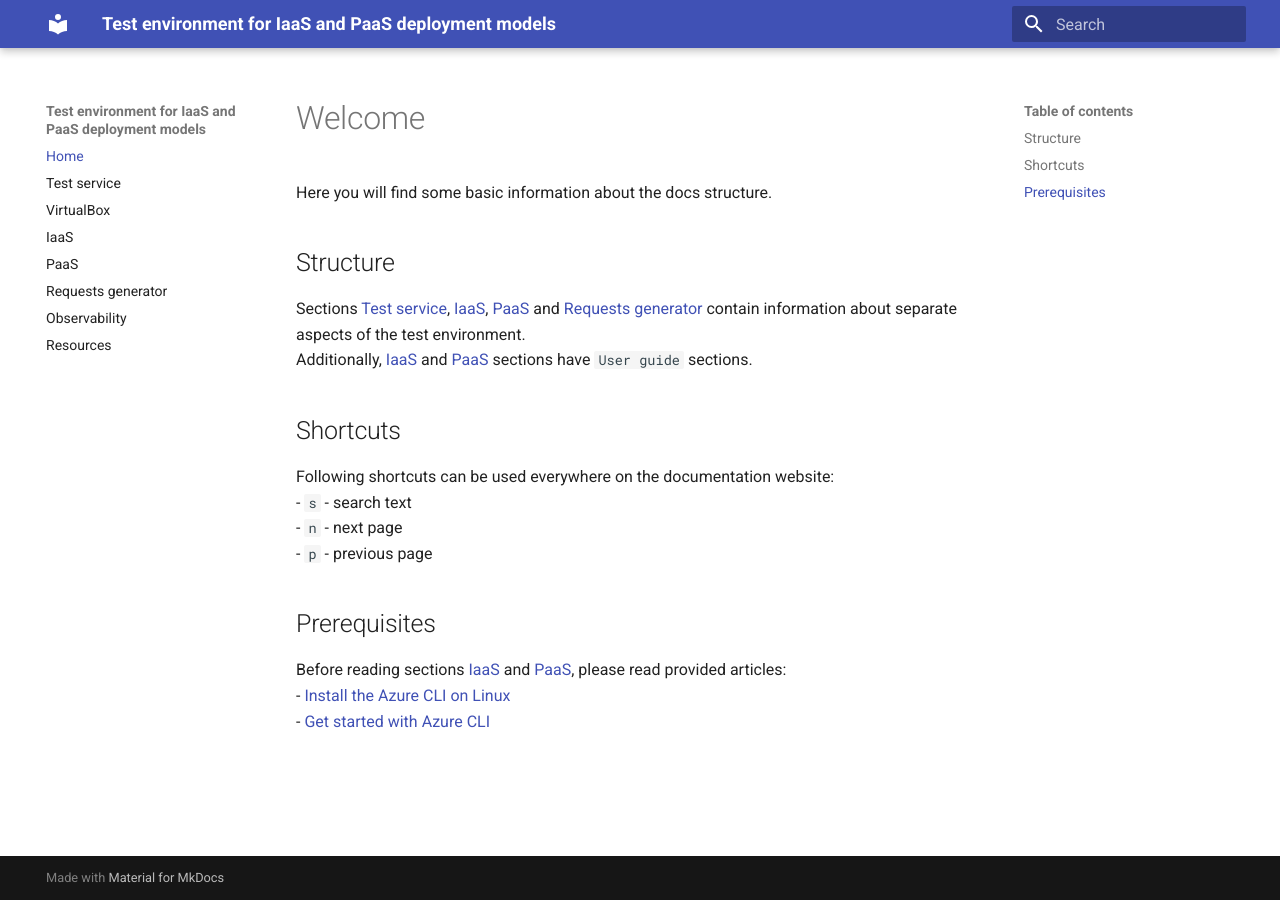
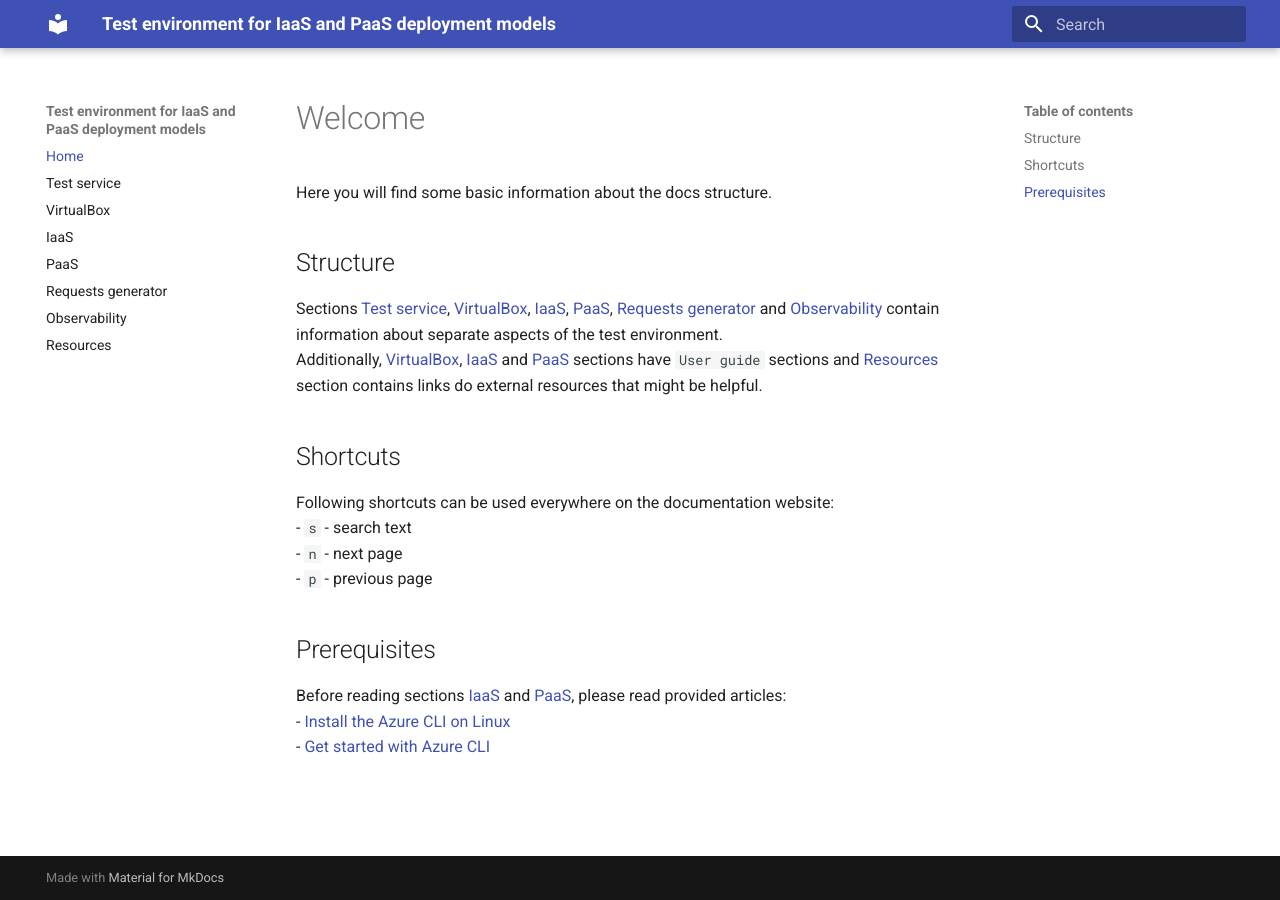
Before and after one commit to WasilewM/23Z-INZ, an MkDocs documentation site: the page built from docs/docs/index.md, in a window 1280 px wide. Built offline with MkDocs 1.6.1 and Material for MkDocs 9.7.7, drawn with Linux system fonts in a browser that asks for light colours.

Commit message:
Update index.md in docs

```diff
--- a/docs/docs/index.md
+++ b/docs/docs/index.md
@@ -3,8 +3,8 @@
 Here you will find some basic information about the docs structure.
 
 ## Structure
-Sections [Test service](./server_app/test_service.md), [IaaS](./IaaS/iaas.md), [PaaS](./PaaS/paas.md) and [Requests generator](./requests_generator/requests_generator.md) contain information about separate aspects of the test environment.
-Additionally, [IaaS](./IaaS/iaas.md) and [PaaS](./PaaS/paas.md) sections have `User guide` sections.
+Sections [Test service](./server_app/test_service.md), [VirtualBox](./VirtualBox/virtualbox.md), [IaaS](./IaaS/iaas.md), [PaaS](./PaaS/paas.md), [Requests generator](./requests_generator/requests_generator.md) and [Observability](./observability/observability.md) contain information about separate aspects of the test environment.
+Additionally, [VirtualBox](./VirtualBox/virtualbox.md), [IaaS](./IaaS/iaas.md) and [PaaS](./PaaS/paas.md) sections have `User guide` sections and [Resources](./resources.md) section contains links do external resources that might be helpful.
 
 ## Shortcuts
 Following shortcuts can be used everywhere on the documentation website:
```
